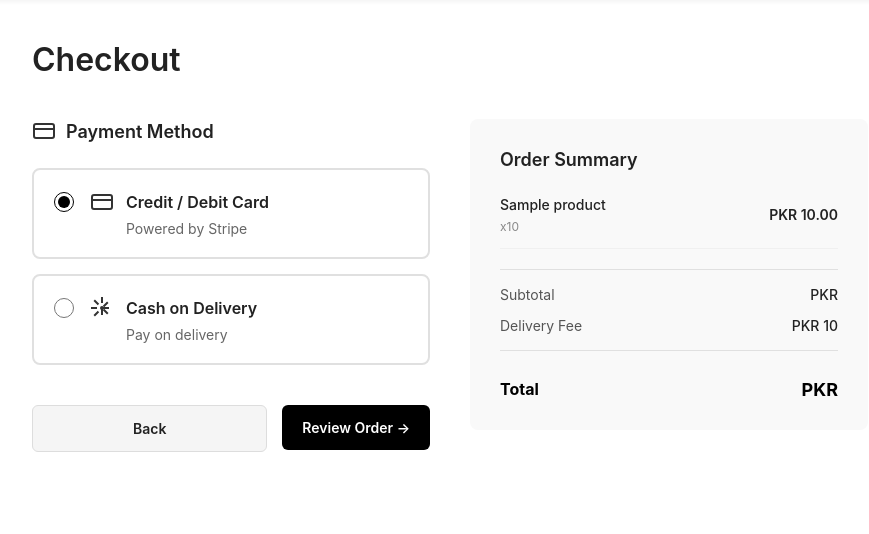
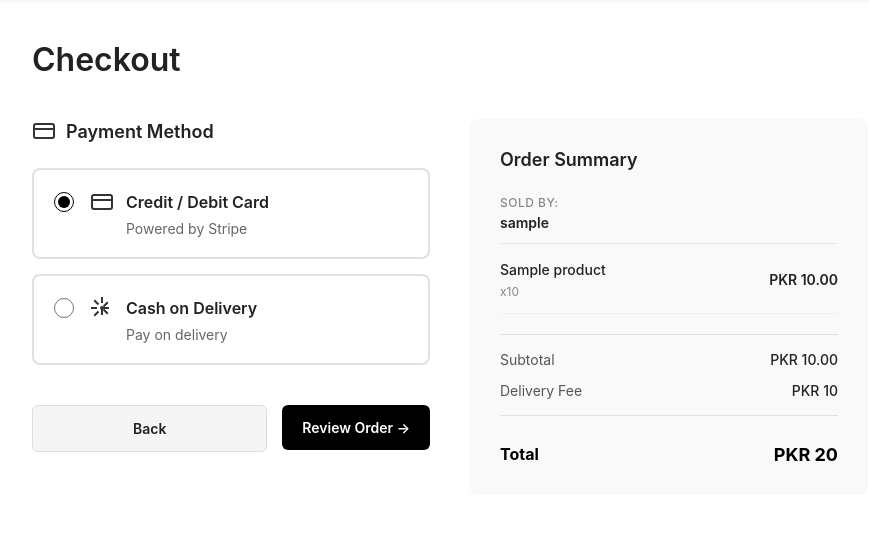
Before and after one commit to Hamzah-Amir/Cartify, a Django app: template templates/cart/process_checkout.html in a window 1280 px wide. Shown: the part 68-602 px from the top of the page, without its empty margins (190-1059 px from the left). Run offline with Django 5.2, Linux system fonts and the light colour scheme; tables that the repository leaves empty hold one stand-in row (values such as "Sample post"); the template is opened without the code that fills it: values that come from a table or form of the project are taken from there, most other values are stand-ins (such as "Sample title", 1, 10 or a date in 2020); parts of the project's set-up code (start-up, migrations or seed data) failed here and were passed over.

Commit message:
styled checkout page

```diff
--- a/static/cart/process_checkout.css
+++ b/static/cart/process_checkout.css
@@ -164,6 +164,41 @@
     color: #222;
 }
 
+.order-group {
+    margin-bottom: 25px;
+    padding-bottom: 25px;
+    border-bottom: 1px solid #ddd;
+}
+
+.order-group:last-child {
+    margin-bottom: 0;
+    padding-bottom: 0;
+    border-bottom: none;
+}
+
+.seller-info {
+    display: flex;
+    flex-direction: column;
+    gap: 4px;
+    margin-bottom: 16px;
+    padding-bottom: 12px;
+    border-bottom: 1px solid #e8e8e8;
+}
+
+.seller-label {
+    font-size: 12px;
+    color: #888;
+    font-weight: 500;
+    text-transform: uppercase;
+    letter-spacing: 0.5px;
+}
+
+.seller-name {
+    font-size: 14px;
+    font-weight: 600;
+    color: #222;
+}
+
 .summary-items {
     display: flex;
     flex-direction: column;
--- a/templates/cart/process_checkout.html
+++ b/templates/cart/process_checkout.html
@@ -54,9 +54,13 @@
 
             <div class="checkout-actions">
                 <a href="{% url 'checkout' %}" class="btn-back">Back</a>
+                {% if orders %}
+                {% for order in orders %}
                 <a href="{% url "order_detail" order.id %}">
                     <button class="btn-review">Review Order →</button>
                 </a>
+                {% endfor %}
+                {% endif %}
             </div>
         </div>
 
@@ -64,9 +68,16 @@
         <div class="order-summary-section">
             <h2 class="summary-title">Order Summary</h2>
 
+            {% if orders %}
+                {% for order in orders %}
+                <div class="order-group">
+                    <div class="seller-info">
+                        <span class="seller-label">Sold by:</span>
+                        <span class="seller-name">{{ order.items.first.product.seller.username }}</span>
+                    </div>
+
                     <div class="summary-items">
-                {% if order_items %}
-                    {% for item in order_items %}
+                        {% for item in order.items.all %}
                         <div class="summary-item">
                             <div class="item-details">
                                 <span class="item-name">{{ item.product.name }}</span>
@@ -75,11 +86,6 @@
                             <span class="item-price">PKR {{ item.price }}</span>
                         </div>
                         {% endfor %}
-                {% else %}
-                    <div class="summary-item">
-                        <span class="item-name">No items</span>
-                    </div>
-                {% endif %}
                     </div>
 
                     <div class="summary-divider"></div>
@@ -101,6 +107,13 @@
                         <span class="total-amount">PKR {{ order.total_price|add:delivery_fee }}</span>
                     </div>
                 </div>
+                {% endfor %}
+            {% else %}
+                <div class="summary-item">
+                    <span class="item-name">No orders</span>
+                </div>
+            {% endif %}
+        </div>
     </div>
 </div>
 
```
Lines whose indentation alone changed are shown as unchanged.
